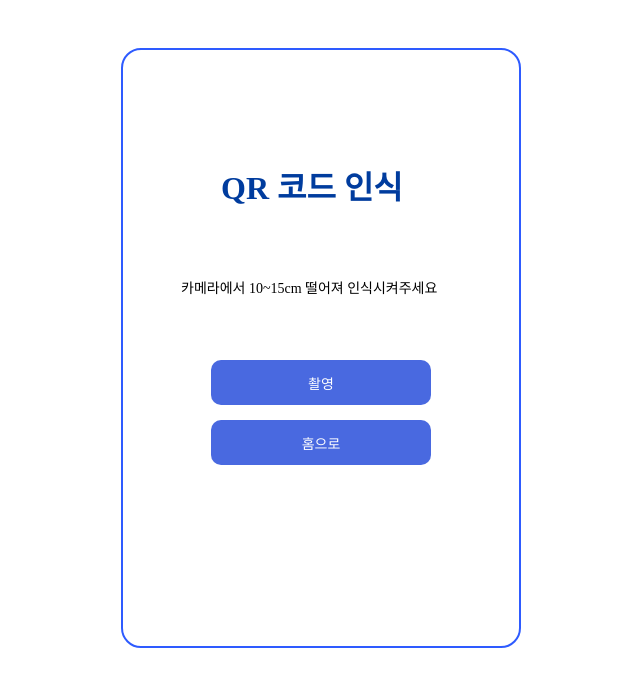
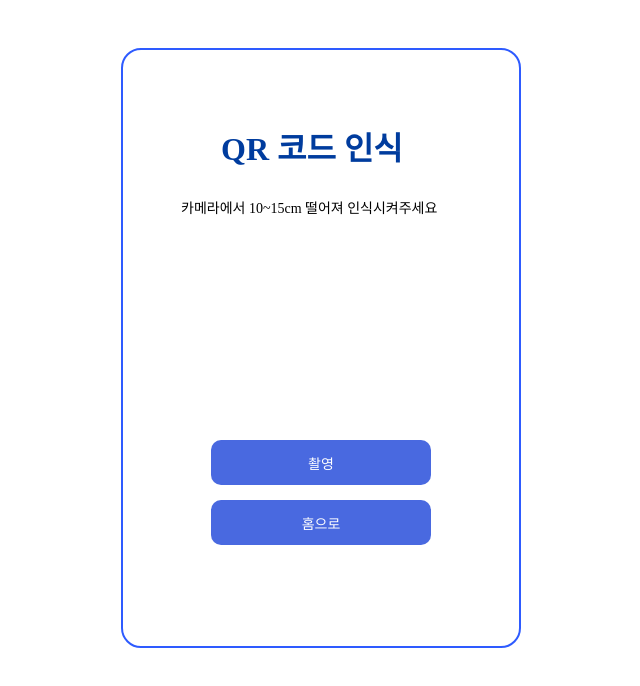
Before and after one commit to SSCC-Library/SSCCtal-FE.kiosk, a React (Vite) app: page /qrscan in a window 1280 px wide. Shown: the top 686 px of the page, without its empty margins (319-959 px from the left). Built offline with nearby package versions, Linux system fonts and the light colour scheme; no server answers.

Commit message:
design: qr 페이지 디자인 변경 (#7)

```diff
--- a/src/components/button.css
+++ b/src/components/button.css
@@ -16,7 +16,7 @@
 
 .main-button {
 	position: absolute;
-	top: 370px;
+	top: 450px;
 	left: 50%;
 	transform: translateX(-50%);
 	width: 220px;
@@ -32,7 +32,7 @@
 
 .picture-button {
 	position: absolute;
-	top: 310px;
+	top: 390px;
 	left: 50%;
 	transform: translateX(-50%);
 	width: 220px;
--- a/src/pages/qrscan/qrscan.css
+++ b/src/pages/qrscan/qrscan.css
@@ -16,7 +16,7 @@
 	width: 300px;
 	height: 38px;
 	left: calc(50% - 200px / 2);
-	top: calc(50% - 38px / 2 - 160px);
+	top: 80px;
 
 	font-family: 'Noto Sans KR';
 	font-style: normal;
@@ -32,7 +32,7 @@
 	width: 300px;
 	height: 17px;
 	left: calc(50% - 140px);
-	top: 230px;
+	top: 150px;
 
 	font-family: 'Noto Sans KR';
 	font-style: normal;
```
